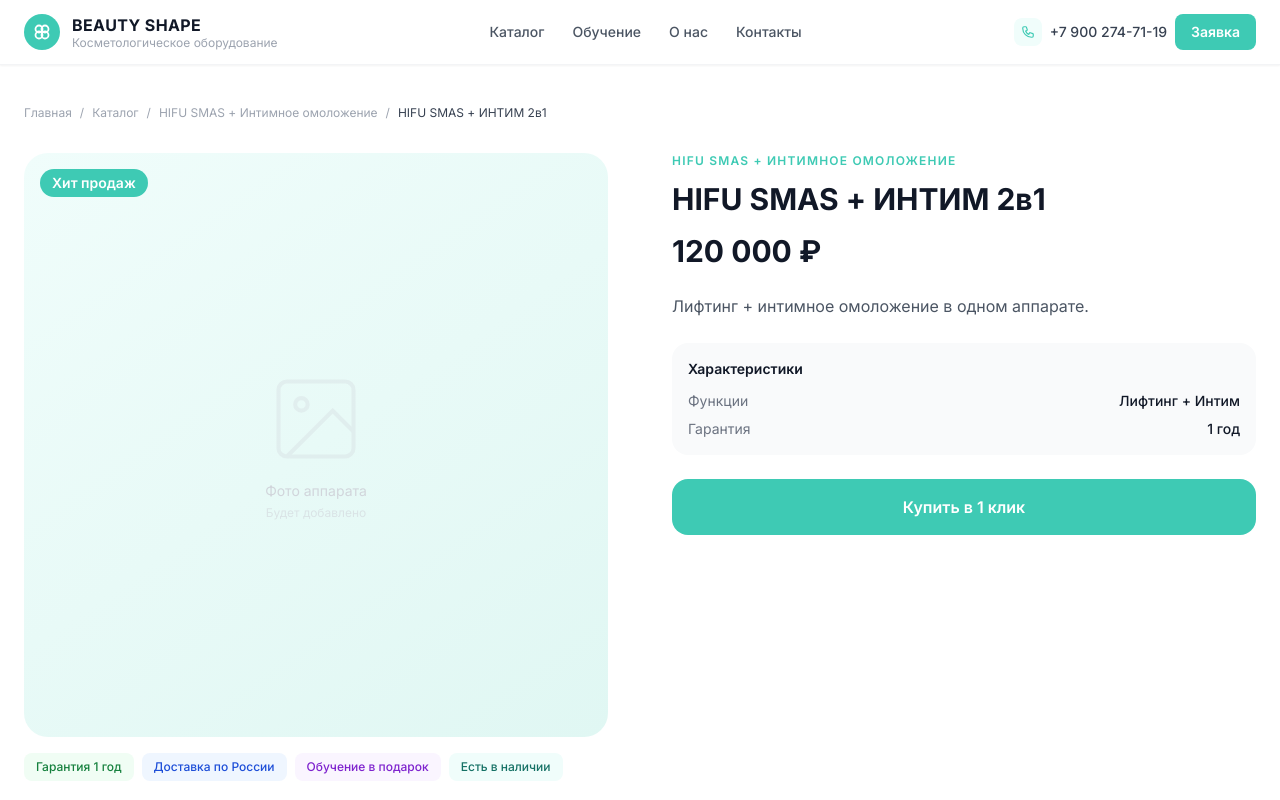
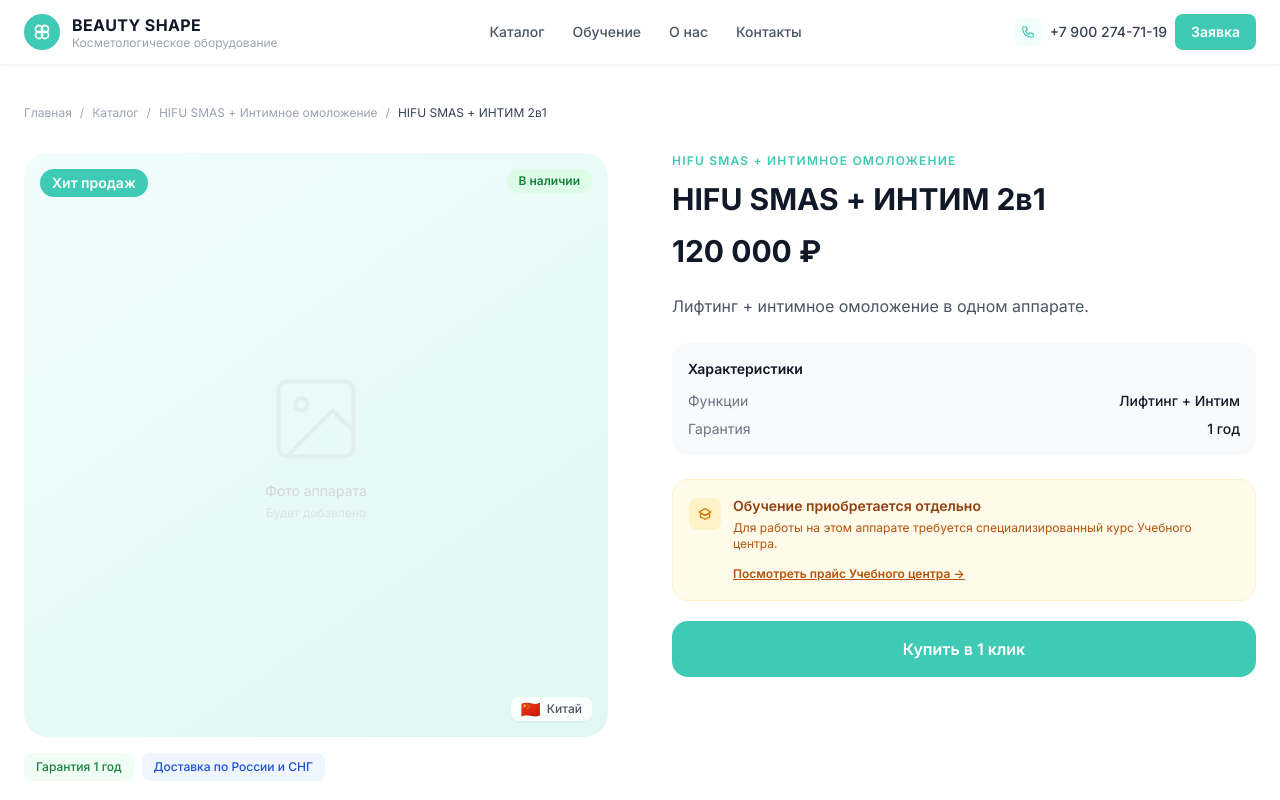
Before and after one commit to Khusrav-afk/Beauty-Shape, a Next.js app: page /catalog/hifu-intim/hifu-intim-2in1 in a window 1280 px wide. Shown: the top 800 px of the page. Built offline with nearby package versions, Linux system fonts and the light colour scheme.

Commit message:
Update page.js

```diff
--- a/app/catalog/[category]/[slug]/page.js
+++ b/app/catalog/[category]/[slug]/page.js
@@ -3,7 +3,7 @@ import { useState } from 'react'
 import Link from 'next/link'
 import Header from '@/components/Header'
 import Footer from '@/components/Footer'
-import { products, getCategoryBySlug, formatPrice } from '@/lib/catalog'
+import { products, getCategoryBySlug, formatPrice, needsPaidTraining, COUNTRY_FLAGS, COUNTRY_NAMES } from '@/lib/catalog'
 
 export default function ProductPage({ params }) {
   const product = products.find(p => p.slug === params.slug)
@@ -21,10 +21,15 @@ export default function ProductPage({ params }) {
     </>
   )
 
+  const isPaidTraining = needsPaidTraining(product)
+  const flag = COUNTRY_FLAGS[product.country]
+  const countryName = COUNTRY_NAMES[product.country]
+
   return (
     <>
       <Header />
       <main className="max-w-7xl mx-auto px-4 sm:px-6 py-10">
+        {/* Breadcrumb */}
         <nav className="flex items-center gap-2 text-xs text-gray-400 mb-8 flex-wrap">
           <Link href="/" className="hover:text-teal-500">Главная</Link>
           <span>/</span>
@@ -36,10 +41,29 @@ export default function ProductPage({ params }) {
         </nav>
 
         <div className="grid md:grid-cols-2 gap-10 lg:gap-16">
+          {/* Image */}
           <div>
             <div className="aspect-square rounded-3xl flex items-center justify-center relative overflow-hidden" style={{background:'linear-gradient(145deg, #f0fdfb, #e0f7f3)'}}>
-              {product.isHit && <span className="absolute top-4 left-4 px-3 py-1 text-sm font-semibold text-white rounded-full" style={{background:'#3ECAB4'}}>Хит продаж</span>}
-              {product.stock === 0 && <span className="absolute top-4 right-4 px-3 py-1 text-sm font-semibold bg-red-100 text-red-600 rounded-full">Нет в наличии</span>}
+              {product.isHit && (
+                <span className="absolute top-4 left-4 px-3 py-1 text-sm font-semibold text-white rounded-full" style={{background:'#3ECAB4'}}>
+                  Хит продаж
+                </span>
+              )}
+              {/* Статус наличия */}
+              <span className={`absolute top-4 right-4 px-3 py-1 text-xs font-semibold rounded-full ${
+                product.stock > 0
+                  ? 'bg-green-100 text-green-700'
+                  : 'bg-gray-100 text-gray-500'
+              }`}>
+                {product.stock > 0 ? 'В наличии' : 'Под заказ'}
+              </span>
+              {/* Флаг страны */}
+              {flag && (
+                <div className="absolute bottom-4 right-4 flex items-center gap-1.5 px-2.5 py-1 rounded-lg bg-white/80 backdrop-blur-sm shadow-sm">
+                  <span className="text-base leading-none">{flag}</span>
+                  <span className="text-xs text-gray-600 font-medium">{countryName}</span>
+                </div>
+              )}
               <div className="text-center text-gray-300">
                 <svg width="100" height="100" viewBox="0 0 24 24" fill="none" stroke="currentColor" className="mx-auto mb-3 opacity-30">
                   <rect x="3" y="3" width="18" height="18" rx="2" strokeWidth="1"/>
@@ -50,20 +74,22 @@ export default function ProductPage({ params }) {
                 <p className="text-xs mt-1 opacity-60">Будет добавлено</p>
               </div>
             </div>
+
+            {/* Badges */}
             <div className="flex flex-wrap gap-2 mt-4">
               <span className="px-3 py-1.5 rounded-lg text-xs font-medium bg-green-50 text-green-700">Гарантия 1 год</span>
-              <span className="px-3 py-1.5 rounded-lg text-xs font-medium bg-blue-50 text-blue-700">Доставка по России</span>
-              <span className="px-3 py-1.5 rounded-lg text-xs font-medium bg-purple-50 text-purple-700">Обучение в подарок</span>
-              {product.stock > 0 && <span className="px-3 py-1.5 rounded-lg text-xs font-medium bg-teal-50 text-teal-700">Есть в наличии</span>}
+              <span className="px-3 py-1.5 rounded-lg text-xs font-medium bg-blue-50 text-blue-700">Доставка по России и СНГ</span>
             </div>
           </div>
 
+          {/* Info */}
           <div>
             <p className="text-xs font-semibold tracking-widest uppercase mb-3" style={{color:'#3ECAB4'}}>{category?.name}</p>
             <h1 className="text-2xl md:text-3xl font-bold text-gray-900 mb-4 leading-tight">{product.name}</h1>
             <div className="text-3xl font-bold mb-6 text-gray-900">{formatPrice(product.price, product.priceFrom)}</div>
             <p className="text-gray-600 leading-relaxed mb-6">{product.desc}</p>
 
+            {/* Specs */}
             {Object.keys(product.specs).length > 0 && (
               <div className="mb-6 p-4 rounded-2xl bg-gray-50">
                 <h3 className="font-semibold text-sm text-gray-900 mb-3">Характеристики</h3>
@@ -78,12 +104,48 @@ export default function ProductPage({ params }) {
               </div>
             )}
 
+            {/* Обучение — Вариант А или Б */}
+            {isPaidTraining ? (
+              <div className="mb-5 p-4 rounded-2xl border border-amber-100 bg-amber-50">
+                <div className="flex items-start gap-3">
+                  <div className="w-8 h-8 rounded-lg bg-amber-100 flex items-center justify-center flex-shrink-0 mt-0.5">
+                    <svg className="w-4 h-4 text-amber-600" fill="none" stroke="currentColor" viewBox="0 0 24 24">
+                      <path strokeLinecap="round" strokeLinejoin="round" strokeWidth={2} d="M12 14l9-5-9-5-9 5 9 5z"/>
+                      <path strokeLinecap="round" strokeLinejoin="round" strokeWidth={2} d="M12 14l6.16-3.422a12.083 12.083 0 01.665 6.479A11.952 11.952 0 0012 20.055a11.952 11.952 0 00-6.824-2.998 12.078 12.078 0 01.665-6.479L12 14z"/>
+                    </svg>
+                  </div>
+                  <div>
+                    <p className="text-sm font-semibold text-amber-800 mb-1">Обучение приобретается отдельно</p>
+                    <p className="text-xs text-amber-700 mb-2">Для работы на этом аппарате требуется специализированный курс Учебного центра.</p>
+                    <Link href="/training" className="inline-flex items-center gap-1 text-xs font-semibold text-amber-700 hover:text-amber-900 underline">
+                      Посмотреть прайс Учебного центра →
+                    </Link>
+                  </div>
+                </div>
+              </div>
+            ) : (
+              <div className="mb-5 p-4 rounded-2xl border border-teal-100 bg-teal-50">
+                <div className="flex items-center gap-3">
+                  <div className="w-8 h-8 rounded-lg flex items-center justify-center flex-shrink-0" style={{background:'#3ECAB4'}}>
+                    <svg className="w-4 h-4 text-white" fill="none" stroke="currentColor" viewBox="0 0 24 24">
+                      <path strokeLinecap="round" strokeLinejoin="round" strokeWidth={2} d="M5 13l4 4L19 7"/>
+                    </svg>
+                  </div>
+                  <div>
+                    <p className="text-sm font-semibold text-teal-800">Полноценное бесплатное обучение после покупки</p>
+                    <p className="text-xs text-teal-600 mt-0.5">Онлайн или оффлайн — на выбор</p>
+                  </div>
+                </div>
+              </div>
+            )}
+
+            {/* Кнопка */}
             {product.stock > 0
               ? <BuyButton productName={product.name} />
               : (
-                <div className="p-4 rounded-2xl bg-red-50 border border-red-100 text-sm text-red-700">
-                  Этот аппарат сейчас отсутствует. Оставьте заявку — сообщим о поступлении.
-                  <Link href="/contacts" className="block mt-2 font-semibold underline">Оставить заявку</Link>
+                <div className="p-4 rounded-2xl bg-gray-50 border border-gray-100 text-sm text-gray-600">
+                  Аппарат доступен под заказ. Оставьте заявку — уточним сроки и стоимость.
+                  <Link href="/contacts" className="block mt-2 font-semibold text-teal-600 hover:underline">Оставить заявку</Link>
                 </div>
               )
             }
@@ -95,7 +157,6 @@ export default function ProductPage({ params }) {
   )
 }
 
-/* Кнопка + лайтбокс */
 function BuyButton({ productName }) {
   const [open, setOpen] = useState(false)
 
@@ -113,7 +174,7 @@ function BuyButton({ productName }) {
           className="fixed inset-0 z-50 flex items-center justify-center p-4"
           style={{background:'rgba(0,0,0,0.55)'}}
           onClick={e => e.target === e.currentTarget && setOpen(false)}>
-          <div className="bg-white rounded-2xl shadow-2xl w-full max-w-md p-6 animate-fadeIn">
+          <div className="bg-white rounded-2xl shadow-2xl w-full max-w-md p-6">
             <div className="flex items-center justify-between mb-5">
               <h3 className="text-lg font-bold text-gray-900">Оставить заявку</h3>
               <button
```
